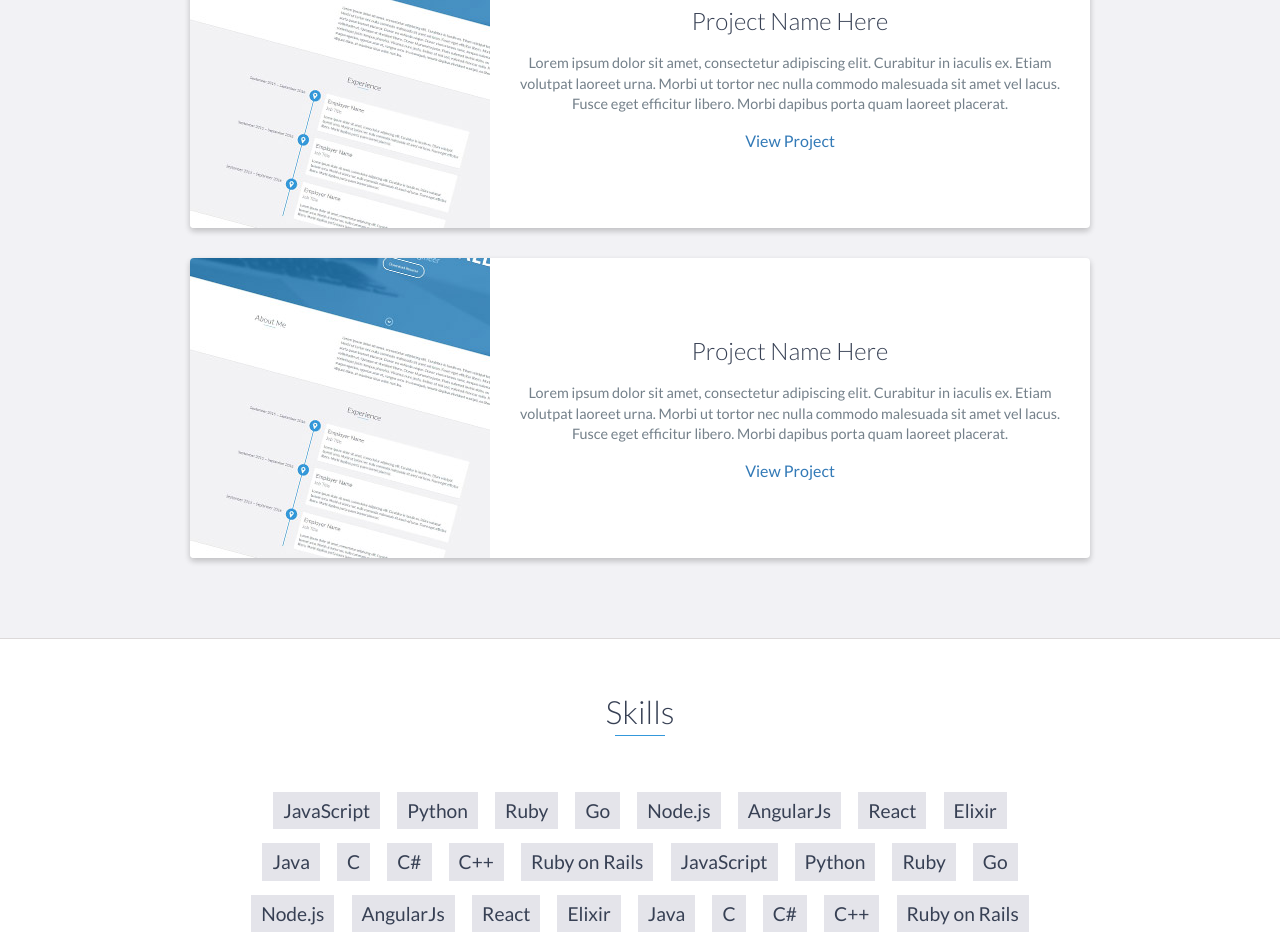
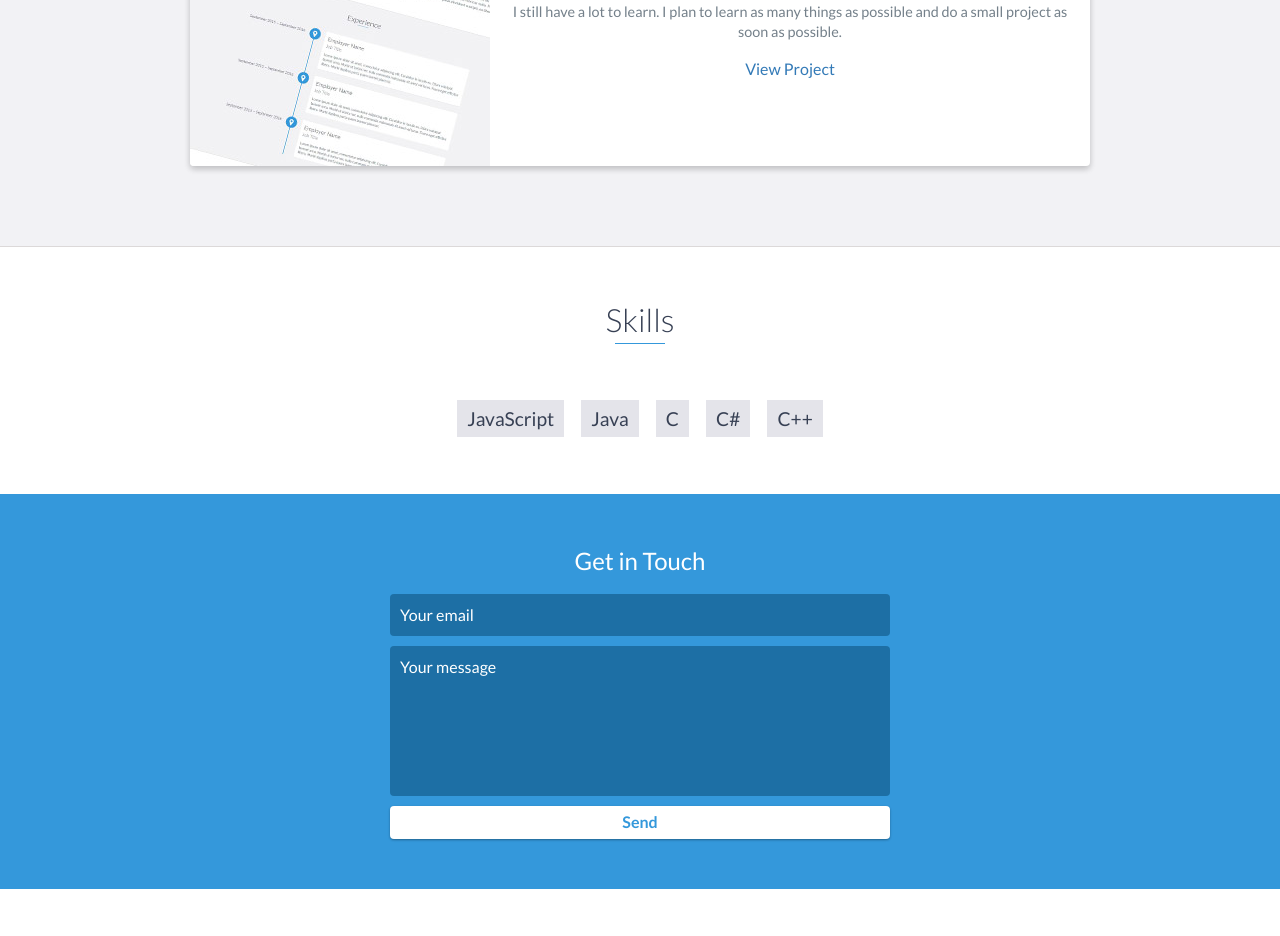
Before and after one commit to Dragonfri/Dragonfri.github.io, a website: page index.html in a window 1280 px wide. Shown: the part 2680-3616 px from the top of the page. Drawn offline with nearby package versions, Linux system fonts and the light colour scheme.

Commit message:
Update index.html

```diff
--- a/index.html
+++ b/index.html
@@ -116,19 +116,19 @@
     <div id="education">
         <h2 class="heading">Education</h2>
         <div class="education-block">
-            <h3>University of Ottawa</h3>
-            <span class="education-date">Sept 2016 - Sept 2017</span>
-            <h4>Bachelor of Science in Computer Science</h4>
+            <h3>Conestoga College</h3>
+            <span class="education-date">April 2017 - Agust 2017</span>
+            <h4>English for Academic Studies</h4>
             <p>
-                Lorem ipsum dolor sit amet, consectetur adipiscing elit. Curabitur in iaculis ex. Etiam volutpat laoreet urna. Morbi ut tortor nec nulla commodo malesuada sit amet vel lacus. Fusce eget efficitur libero. Morbi dapibus porta quam laoreet placerat.
+
             </p>
         </div>
         <!-- End .education-block -->
 
         <div class="education-block">
-            <h3>University of Ottawa</h3>
-            <span class="education-date">Sept 2016 - Sept 2017</span>
-            <h4>Bachelor of Science in Computer Science</h4>
+            <h3>Conestoga College Diploma</h3>
+            <span class="education-date">Sept 2017 - Present</span>
+            <h4>Computer Programmer Analyst Course</h4>
             <ul>
                 <li>
                     Lorem ipsum dolor sit amet, consectetur adipiscing elit.
@@ -155,25 +155,9 @@
                     </div>
                     <!-- End .project-image -->
                     <div class="project-info">
-                        <h3>Project Name Here</h3>
+                        <h3>No Project Yet</h3>
                         <p>
-                            Lorem ipsum dolor sit amet, consectetur adipiscing elit. Curabitur in iaculis ex. Etiam volutpat laoreet urna. Morbi ut tortor nec nulla commodo malesuada sit amet vel lacus. Fusce eget efficitur libero. Morbi dapibus porta quam laoreet placerat.
-                        </p>
-                        <a href="#">View Project</a>
-                    </div>
-                    <!-- End .project-info -->
-                </div>
-                <!-- End .project -->
-
-                <div class="project shadow-large">
-                    <div class="project-image">
-                        <img src="images/project.jpg" />
-                    </div>
-                    <!-- End .project-image -->
-                    <div class="project-info">
-                        <h3>Project Name Here</h3>
-                        <p>
-                            Lorem ipsum dolor sit amet, consectetur adipiscing elit. Curabitur in iaculis ex. Etiam volutpat laoreet urna. Morbi ut tortor nec nulla commodo malesuada sit amet vel lacus. Fusce eget efficitur libero. Morbi dapibus porta quam laoreet placerat.
+                            I still have a lot to learn. I plan to learn as many things as possible and do a small project as soon as possible.
                         </p>
                         <a href="#">View Project</a>
                     </div>
@@ -189,31 +173,10 @@
         <h2 class="heading">Skills</h2>
         <ul>
             <li>JavaScript</li>
-            <li>Python</li>
-            <li>Ruby</li>
-            <li>Go</li>
-            <li>Node.js</li>
-            <li>AngularJs</li>
-            <li>React</li>
-            <li>Elixir</li>
             <li>Java</li>
             <li>C</li>
             <li>C#</li>
             <li>C++</li>
-            <li>Ruby on Rails</li>
-            <li>JavaScript</li>
-            <li>Python</li>
-            <li>Ruby</li>
-            <li>Go</li>
-            <li>Node.js</li>
-            <li>AngularJs</li>
-            <li>React</li>
-            <li>Elixir</li>
-            <li>Java</li>
-            <li>C</li>
-            <li>C#</li>
-            <li>C++</li>
-            <li>Ruby on Rails</li>
         </ul>
     </div>
     <!-- End #skills -->
@@ -221,7 +184,7 @@
     <div id="contact">
         <h2>Get in Touch</h2>
         <div id="contact-form">
-            <form method="POST" action="rladudrmsghd@gmail.com">
+            <form method="POST" action="https://formspree.io/email@email.com">
                 <input type="hidden" name="_subject" value="Contact request from personal website" />
                 <input type="email" name="_replyto" placeholder="Your email" required>
                 <textarea name="message" placeholder="Your message" required></textarea>
```
